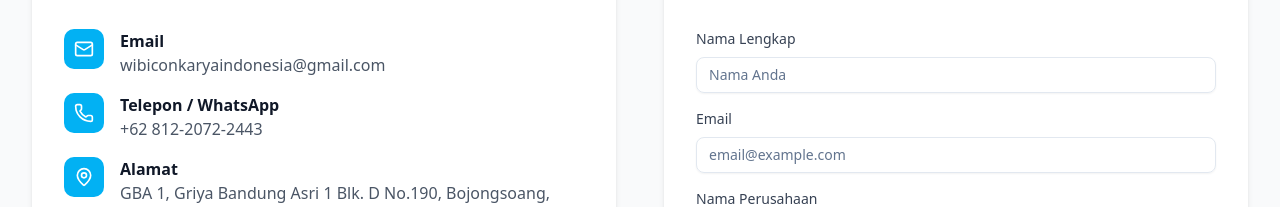
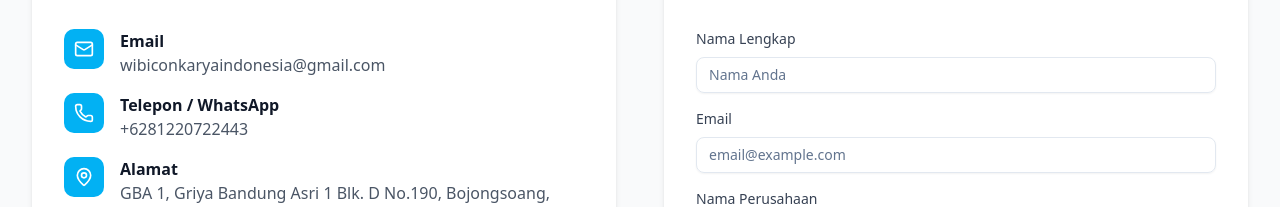
Before and after one commit to muhammadidzoha/wibicon_profile, a React (Vite) app: page / in a window 1280 px wide. Shown: the part 4969-5176 px from the top of the page. Built offline with nearby package versions, Linux system fonts and the light colour scheme.

Commit message:
fix: whatsapp direct link

```diff
--- a/src/data/companyData.js
+++ b/src/data/companyData.js
@@ -4,8 +4,8 @@ export const companyInfo = {
   description: "PT. Wibicon Karya Indonesia merupakan perusahaan yang bergerak di bidang IT dan pengembangan software, didirikan pada tahun 2021. Sejak awal berdiri, Wibicon berfokus pada penyediaan solusi teknologi yang mendukung kebutuhan operasional dan pengembangan bisnis klien. Perusahaan dipimpin oleh Tanjung Wibisono dan didukung oleh tim profesional yang terus berkembang, dengan jumlah karyawan lebih dari 16 orang. Dengan sumber daya tersebut, Wibicon berkomitmen memberikan layanan IT yang andal, adaptif, dan sesuai dengan kebutuhan industri. Berkantor pusat di Kompleks Griya Bandung Asri I, D 190 Bojongsoang, Wibicon melayani berbagai kebutuhan teknologi informasi, khususnya di bidang IT dan software development, untuk membantu perusahaan meningkatkan efisiensi dan daya saing di era digital.",
   mission: "Menyediakan solusi teknologi yang relevan dan bernilai tambah bagi bisnis klien Meningkatkan efisiensi dan produktivitas operasional melalui penerapan sistem yang tepat Memberikan layanan profesional dengan standar kualitas tinggi Membangun hubungan kemitraan jangka panjang yang berlandaskan kepercayaan",
   email: "wibiconkaryaindonesia@gmail.com",
-  phone: "+62 812-2072-2443",
-  whatsapp: "+62 812-2072-2443",
+  phone: "+6281220722443",
+  whatsapp: "+6281220722443",
   address: "GBA 1, Griya Bandung Asri 1 Blk. D No.190, Bojongsoang, Kec. Bojongsoang, Kabupaten Bandung, Jawa Barat 40288",
   socialMedia: {
     linkedin: "https://linkedin.com/",
```
